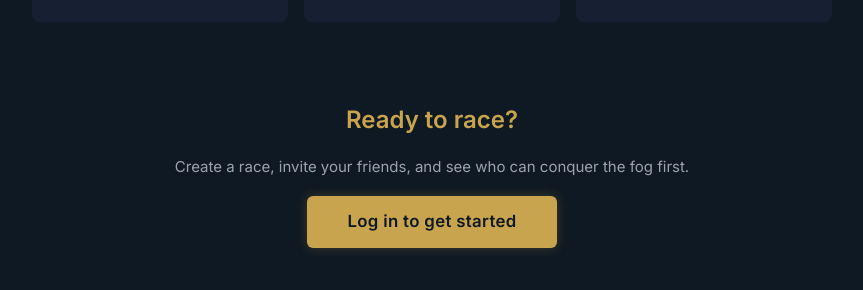
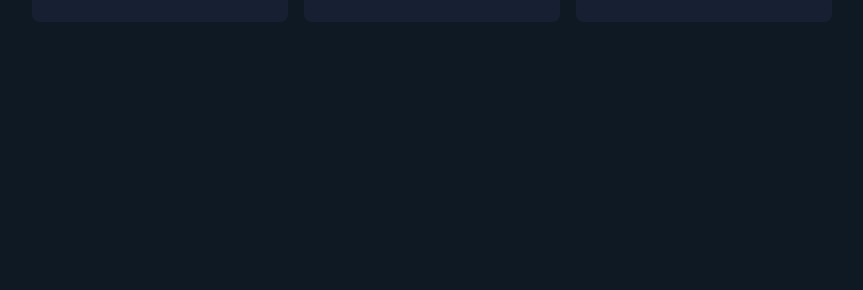
Before and after one commit to rbignon/speedfog-racing, a SvelteKit app in the folder web/: page /about in a window 1280 px wide. Shown: the part 1827-2117 px from the top of the page, without its empty margins (208-1071 px from the left). After the commit the page ends 1881 px from the top, so only its background shows below. Built offline with nearby package versions, Linux system fonts and the light colour scheme; no server answers.

Commit message:
feat(web): remove CTA section on 'about' page

```diff
--- a/web/src/routes/about/+page.svelte
+++ b/web/src/routes/about/+page.svelte
@@ -123,16 +123,6 @@
 				</p>
 			</div>
 		</div>
-	</section>
-
-	<section class="section cta-section">
-		<h2>Ready to race?</h2>
-		<p>Create a race, invite your friends, and see who can conquer the fog first.</p>
-		{#if auth.isLoggedIn}
-			<a href="/race/new" class="btn btn-primary btn-lg">Create a race</a>
-		{:else}
-			<a href={getTwitchLoginUrl()} class="btn btn-primary btn-lg">Log in to get started</a>
-		{/if}
 	</section>
 </main>
 
@@ -260,12 +250,6 @@
 		font-size: var(--font-size-sm);
 	}
 
-	/* Footer CTA */
-	.cta-section {
-		text-align: center;
-		padding: 2rem 0 1rem;
-	}
-
 	@media (max-width: 480px) {
 		.about {
 			padding: 1rem;
```
